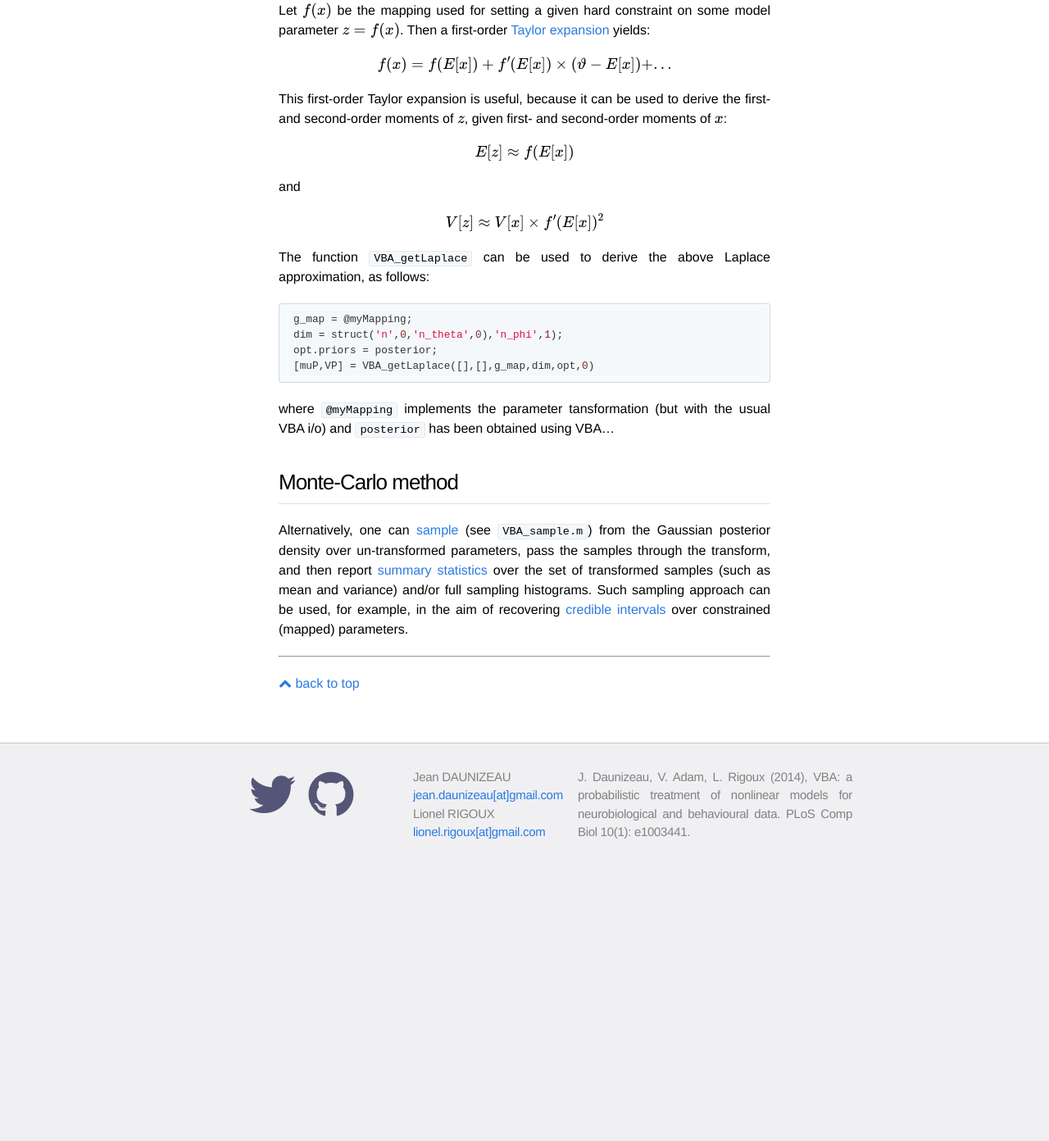
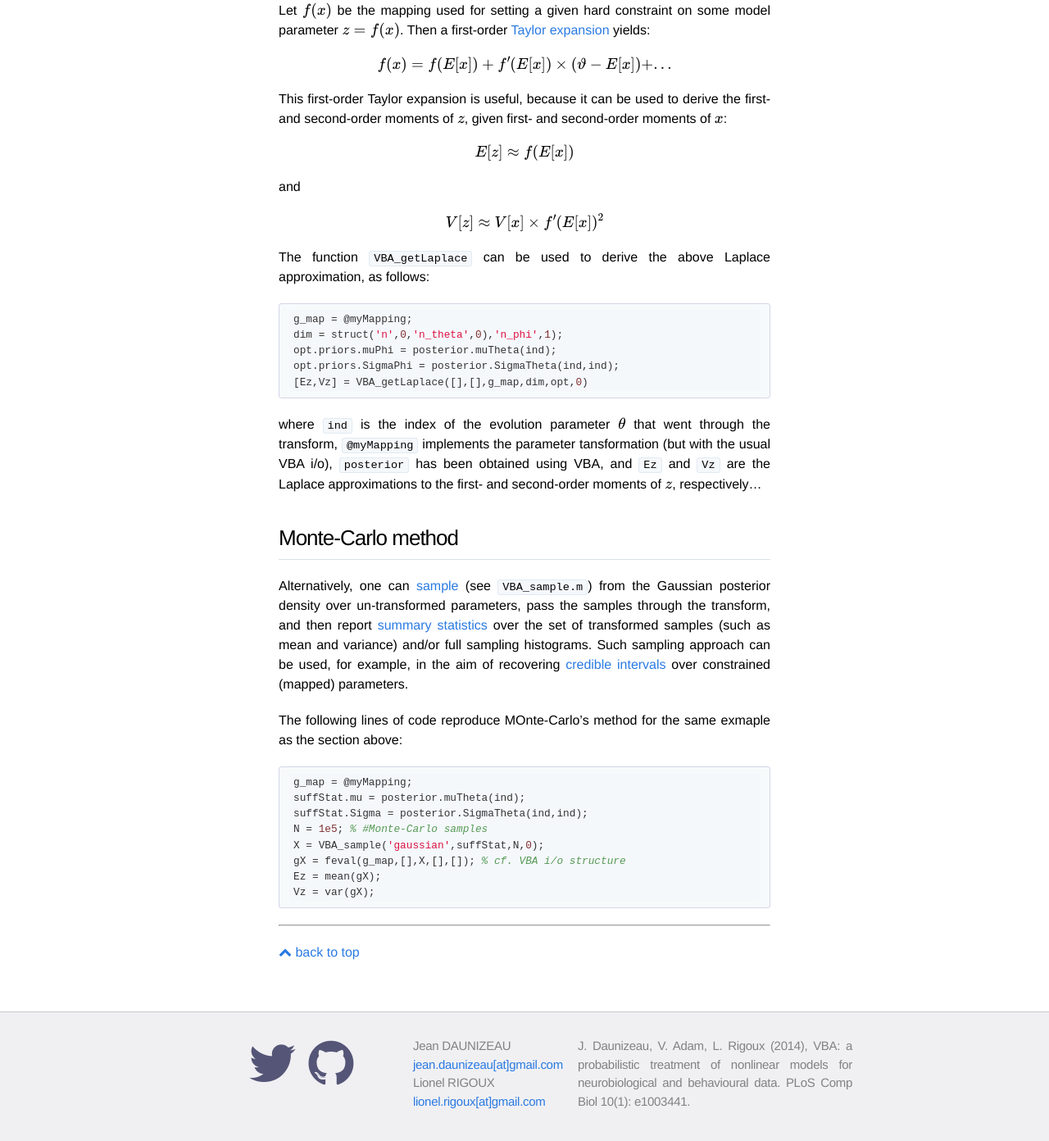
Before and after one commit to MBB-team/VBA-toolbox, a Jekyll site: the page built from _wiki/param-transform.md, in a window 1280 px wide and 1400 px high, scrolled down 3331 px. Shown: the top 1392 px of the window at 82% size. Built offline with Jekyll 4.4.1, drawn with Linux system fonts in a browser that asks for light colours; nearby versions of some CDN libraries; formulas are drawn with MathJax 3; before the commit the page ends 4403 px from its top, so only the background shows below that.

Commit message:
Update param-transform.md

````diff
--- a/_wiki/param-transform.md
+++ b/_wiki/param-transform.md
@@ -83,13 +83,27 @@ The function `VBA_getLaplace` can be used to derive the above Laplace approximat
 ```matlab
 g_map = @myMapping;
 dim = struct('n',0,'n_theta',0),'n_phi',1);
-opt.priors = posterior;
-[muP,VP] = VBA_getLaplace([],[],g_map,dim,opt,0)
+opt.priors.muPhi = posterior.muTheta(ind);
+opt.priors.SigmaPhi = posterior.SigmaTheta(ind,ind);
+[Ez,Vz] = VBA_getLaplace([],[],g_map,dim,opt,0)
 ```
 
-where `@myMapping` implements the parameter tansformation (but with the usual VBA i/o) and `posterior` has been obtained using VBA...
+where `ind` is the index of the evolution parameter $$\theta$$ that went through the transform, `@myMapping` implements the parameter tansformation (but with the usual VBA i/o), `posterior` has been obtained using VBA, and `Ez` and `Vz` are the Laplace approximations to the first- and second-order moments of $$z$$, respectively...
 
 
 ## Monte-Carlo method
 
  Alternatively, one can [sample](https://en.wikipedia.org/wiki/Monte_Carlo_method) (see `VBA_sample.m`) from the Gaussian posterior density over un-transformed parameters, pass the samples through the transform, and then report [summary statistics](https://en.wikipedia.org/wiki/Summary_statistics) over the set of transformed samples (such as mean and variance) and/or full sampling histograms. Such sampling approach can be used, for example, in the aim of recovering [credible intervals](https://en.wikipedia.org/wiki/Credible_interval) over constrained (mapped) parameters.
+
+The following lines of code reproduce MOnte-Carlo's method for the same exmaple as the section above:
+
+```matlab
+g_map = @myMapping;
+suffStat.mu = posterior.muTheta(ind);
+suffStat.Sigma = posterior.SigmaTheta(ind,ind);
+N = 1e5; % #Monte-Carlo samples
+X = VBA_sample('gaussian',suffStat,N,0);
+gX = feval(g_map,[],X,[],[]); % cf. VBA i/o structure
+Ez = mean(gX);
+Vz = var(gX);
+```
````
